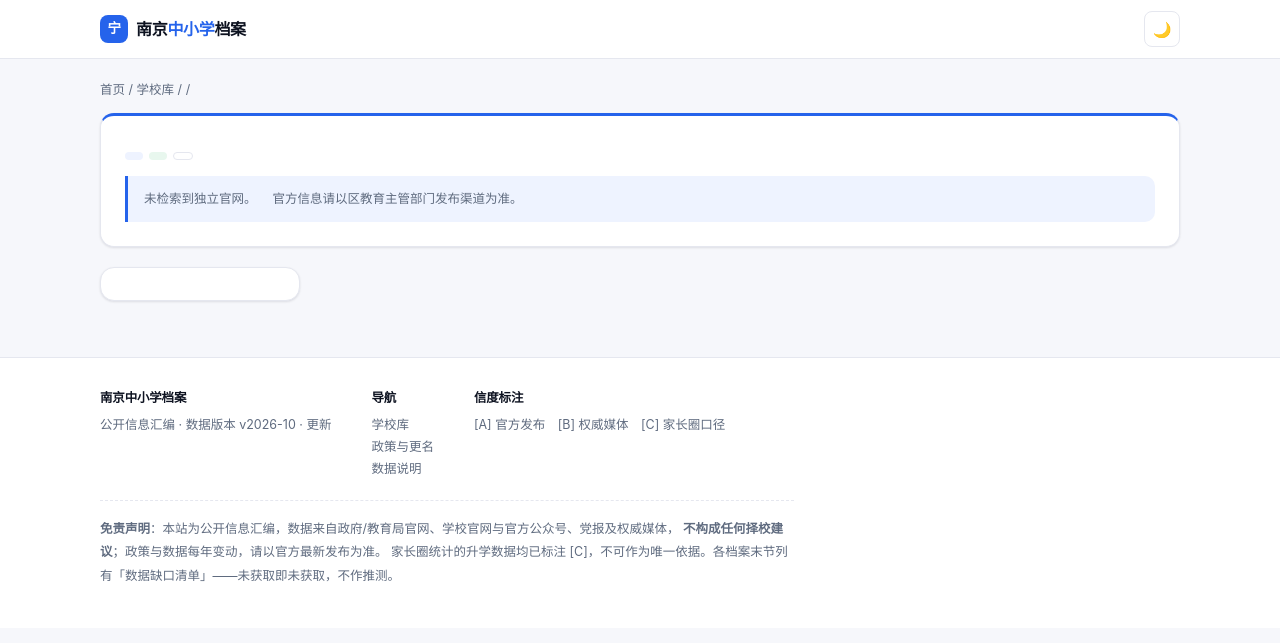
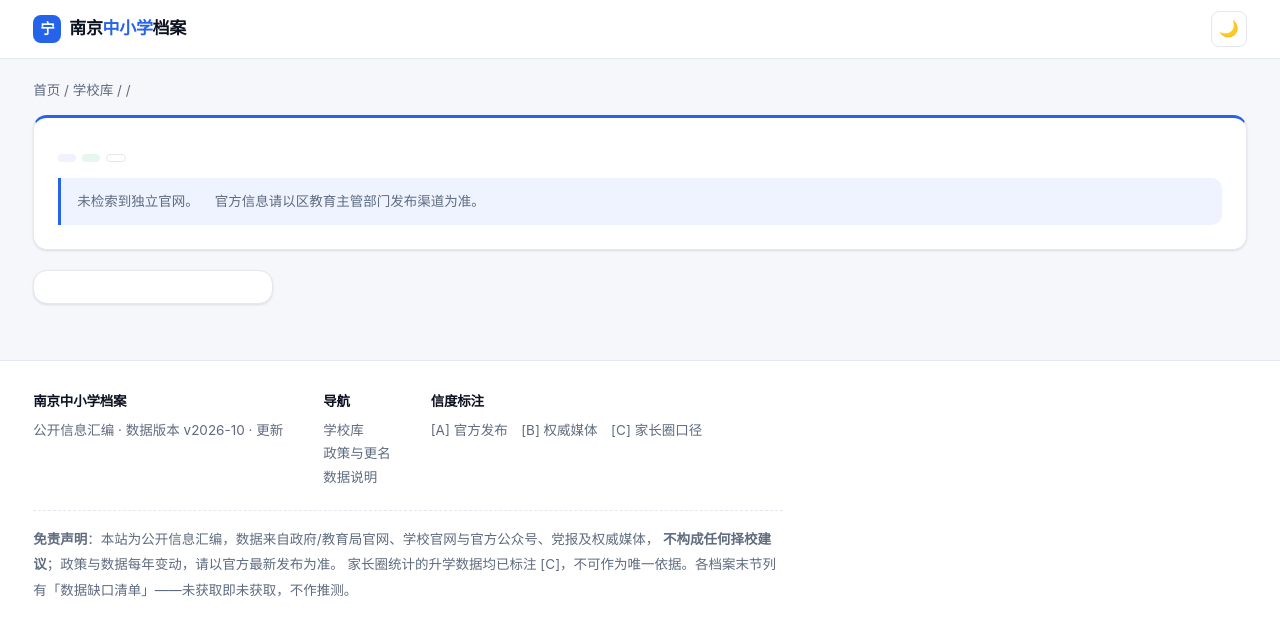
Before and after one commit to KongC-X/njschool, a Python web app: template templates/detail.html in a window 1280 px wide. Shown: the top 643 px of the page. Run offline with Jinja, Linux system fonts and the light colour scheme; the template is opened without the code that fills it, so the values that code supplies are empty.

Commit message:
桌面端改为流式满宽 + 大屏字号放大 + 取消正文行宽限制
用户反馈三处：
1. 桌面端两侧留白过多、字号显小 → 容器由 max-width:1120px 改为 max-width:none，
   两侧留白交给 --gutter（clamp(20px,3vw,64px)），导航与页脚同步流式
2. 大屏字号偏小 → 新增 1280px / 1700px 两档断点，整组字阶放大
   （基准 15→16→17px，标题 34→40→46px），目录列 200→240→260px
3. 段落未填满一行就换行 → 移除 .article 子元素上的 max-width:72ch
   （该限制在宽卡片内表现为「文字提前折行」，与用户预期不符）

```diff
--- a/assets/site.css
+++ b/assets/site.css
@@ -43,7 +43,7 @@ img{max-width:100%;height:auto}
 /* ------------------------------------------------------------
    布局
    ------------------------------------------------------------ */
-.wrap{max-width:var(--w-wide);margin:0 auto;padding:0 var(--s-5)}
+.wrap{max-width:none;margin:0 auto;padding:0 var(--gutter)}
 .sec{padding:var(--s-8) 0}
 .sec + .sec{border-top:1px solid var(--line)}
 .sec-head{margin-bottom:var(--s-5)}
@@ -60,7 +60,7 @@ img{max-width:100%;height:auto}
    ------------------------------------------------------------ */
 .nav{position:sticky;top:0;z-index:50;background:var(--surface);
   border-bottom:1px solid var(--line)}
-.nav-in{max-width:var(--w-wide);margin:0 auto;padding:0 var(--s-5);height:58px;
+.nav-in{max-width:none;margin:0 auto;padding:0 var(--gutter);height:58px;
   display:flex;align-items:center;gap:var(--s-6)}
 .brand{display:inline-flex;align-items:center;gap:var(--s-2);
   font-size:var(--f-md);font-weight:700;color:var(--ink);letter-spacing:-.02em}
@@ -91,7 +91,7 @@ img{max-width:100%;height:auto}
 .hero > *{position:relative;z-index:1}
 .hero .eyebrow{margin-bottom:var(--s-3)}
 .hero h1{font-size:var(--f-3xl);margin:0 0 var(--s-3);letter-spacing:-.03em}
-.hero p{color:var(--muted);font-size:var(--f-md);max-width:56ch;
+.hero p{color:var(--muted);font-size:var(--f-md);max-width:64ch;
   margin:0 auto var(--s-6)}
 .hero-search{max-width:520px;margin:0 auto;display:flex;gap:var(--s-2);
   background:var(--surface);padding:6px;border-radius:var(--r-lg);
@@ -264,7 +264,7 @@ td strong{color:var(--ink);font-weight:600}
 .nosite{font-size:var(--f-xs);color:var(--muted);line-height:1.6}
 .vnote{font-size:var(--f-2xs);color:var(--muted);opacity:.85;margin-left:auto}
 
-.detail-grid{display:grid;grid-template-columns:200px minmax(0,1fr);gap:var(--s-7);
+.detail-grid{display:grid;grid-template-columns:var(--toc-w) minmax(0,1fr);gap:var(--s-8);
   align-items:start}
 .toc{position:sticky;top:76px;font-size:var(--f-sm)}
 .toc-title{font-size:var(--f-2xs);letter-spacing:.1em;color:var(--muted);
@@ -284,10 +284,6 @@ td strong{color:var(--ink);font-weight:600}
   padding-left:var(--s-3);border-left:3px solid var(--accent);line-height:1.4}
 .article h3{font-size:var(--f-md);margin:var(--s-6) 0 var(--s-2)}
 .article h4{font-size:var(--f-sm);margin:var(--s-5) 0 var(--s-2);color:var(--muted)}
-.article > p,
-.article > ul,
-.article > ol,
-.article > blockquote{max-width:72ch}
 .article > p{line-height:var(--lh-base)}
 .article ul,.article ol{padding-left:var(--s-5)}
 .article li{margin:var(--s-1) 0}
@@ -487,3 +483,49 @@ footer a:hover{color:var(--accent-text)}
   .brand-text{display:none}
   .nav-links a{padding:7px 8px}
 }
+
+
+/* ------------------------------------------------------------
+   大屏适配
+   稿件是给家长查资料用的，大屏下应该「填满、字够大」，
+   而不是把 1120px 的内容居中留白。字号随视口分两档放大。
+   ------------------------------------------------------------ */
+@media (min-width:1280px){
+  :root{
+    --gutter:clamp(24px, 2.6vw, 40px);
+    --toc-w:240px;
+    --f-base:16px; --f-sm:14.5px; --f-xs:13.5px; --f-2xs:12.5px;
+    --f-md:17px; --f-lg:18.5px; --f-xl:22px; --f-2xl:30px; --f-3xl:40px;
+  }
+}
+@media (min-width:1700px){
+  :root{
+    --gutter:clamp(32px, 3vw, 64px);
+    --toc-w:260px;
+    --f-base:17px; --f-sm:15px; --f-xs:14px; --f-2xs:13px;
+    --f-md:18px; --f-lg:20px; --f-xl:24px; --f-2xl:34px; --f-3xl:46px;
+  }
+}
+
+
+/* ------------------------------------------------------------
+   大屏适配
+   稿件是给家长查资料用的，大屏下应该「填满、字够大」，
+   而不是把 1120px 的内容居中留白。字号随视口分两档放大。
+   ------------------------------------------------------------ */
+@media (min-width:1280px){
+  :root{
+    --gutter:clamp(24px, 2.6vw, 40px);
+    --toc-w:240px;
+    --f-base:16px; --f-sm:14.5px; --f-xs:13.5px; --f-2xs:12.5px;
+    --f-md:17px; --f-lg:18.5px; --f-xl:22px; --f-2xl:30px; --f-3xl:40px;
+  }
+}
+@media (min-width:1700px){
+  :root{
+    --gutter:clamp(32px, 3vw, 64px);
+    --toc-w:260px;
+    --f-base:17px; --f-sm:15px; --f-xs:14px; --f-2xs:13px;
+    --f-md:18px; --f-lg:20px; --f-xl:24px; --f-2xl:34px; --f-3xl:46px;
+  }
+}
--- a/assets/tokens.css
+++ b/assets/tokens.css
@@ -56,8 +56,10 @@
   /* ---- 动效 ---- */
   --t-fast:120ms; --t-base:200ms;
 
-  /* ---- 版心 ---- */
+  /* ---- 版心：流式，两侧留白由 gutter 控制 ---- */
   --w-wide:1120px;
+  --gutter:var(--s-5);
+  --toc-w:200px;
 
   /* ---- 兼容别名（旧样式引用，勿在新代码使用） ---- */
   --panel:var(--surface);
```
